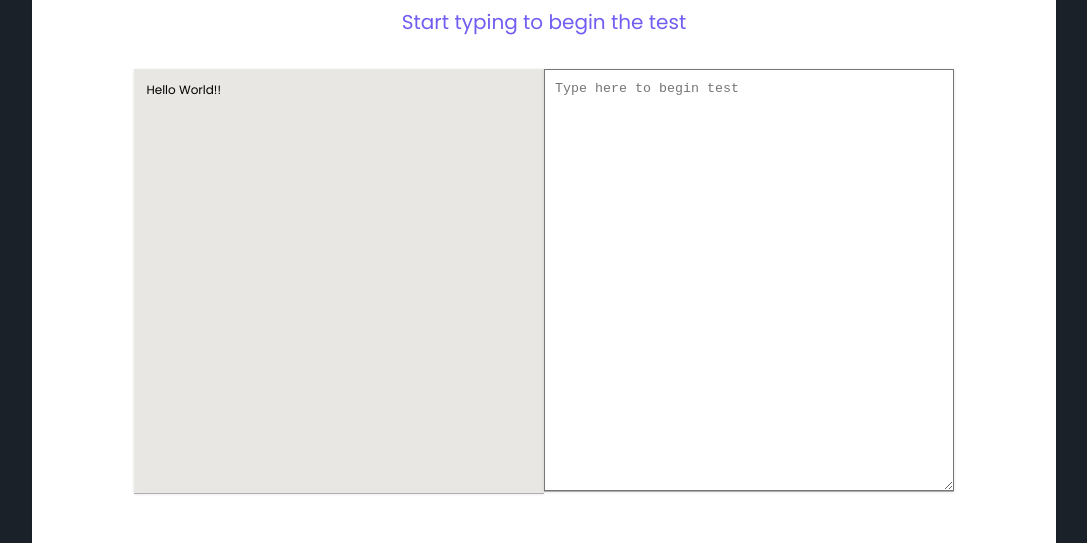
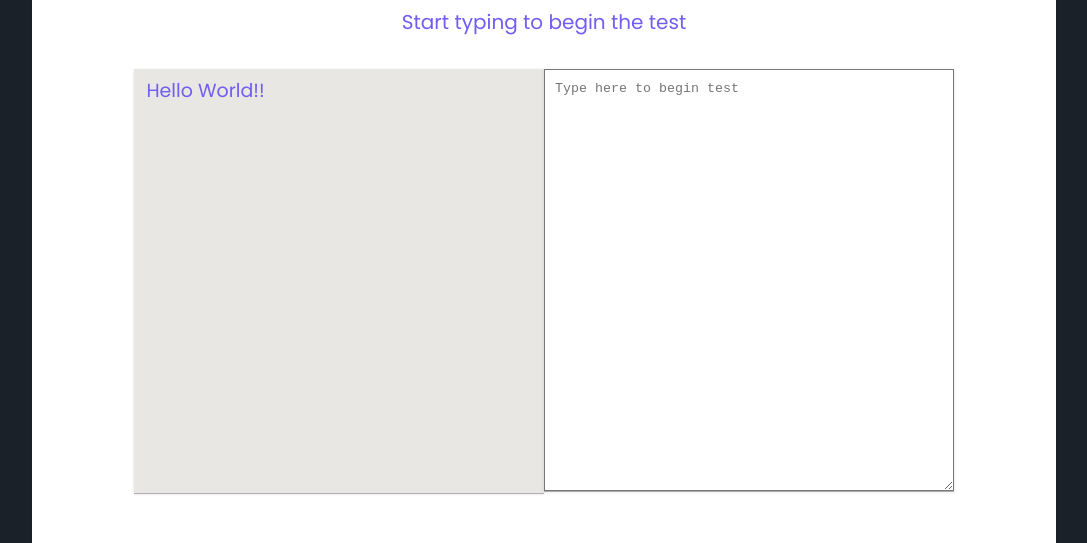
Before and after one commit to Adi720/type-master, a React (Create React App) app: page / in a window 1280 px wide. Shown: the part 1137-1680 px from the top of the page, without its empty margins (96-1183 px from the left). Built offline with nearby package versions, Linux system fonts and the light colour scheme.

Commit message:
TestLetters Component

```diff
--- /dev/null
+++ b/src/components/TestLetter/TestLetter.css
@@ -0,0 +1,16 @@
+.test-letter {
+    font-size: 19px;
+    line-height: 19px;
+}
+
+.test-letter-correct {
+    color: greenyellow;
+}
+
+.test-letter-incorrect {
+    color: #bf360c;
+}
+
+.test-letter-not-attempted {
+    color: #705df2;
+}
--- /dev/null
+++ b/src/components/TestLetter/TestLetter.jsx
@@ -0,0 +1,21 @@
+import React from "react";
+import "./TestLetter.css";
+
+const TestLetter = ({ disceteLetterInfo }) => {
+
+    const { status } = disceteLetterInfo;
+
+    const statusClass = {
+        correct: "test-letter-correct",
+        incorrect: "test-letter-incorrect",
+        notAttempted: "test-letter-not-attempted",
+    }[status];
+
+    return (
+        <span className={`test-letter ${statusClass}`}>
+            {disceteLetterInfo.testLetter}
+        </span>
+    )
+}
+
+export default TestLetter;
--- a/src/components/TypeMaster/TypeMaster.jsx
+++ b/src/components/TypeMaster/TypeMaster.jsx
@@ -1,4 +1,5 @@
 import React from "react";
+import TestLetter from "../TestLetter/TestLetter";
 import "./TypeMaster.css";
 
 const TypeMaster = ({ selectedParagraph, timeRemaining, timerStarted, testInfo }) => {
@@ -18,7 +19,14 @@ const TypeMaster = ({ selectedParagraph, timeRemaining, timerStarted, testInfo }
             <div className="textarea-container">
                 <div className="textarea-left">
                     <div className="textarea text-para">
-                        {selectedParagraph}
+                        {/* {selectedParagraph} */}
+                        {
+                            testInfo.map((discreteLetterInfo) => {
+                                return (
+                                    <TestLetter disceteLetterInfo={discreteLetterInfo} />
+                                )
+                            })
+                        }
                     </div>
                 </div>
 
```
